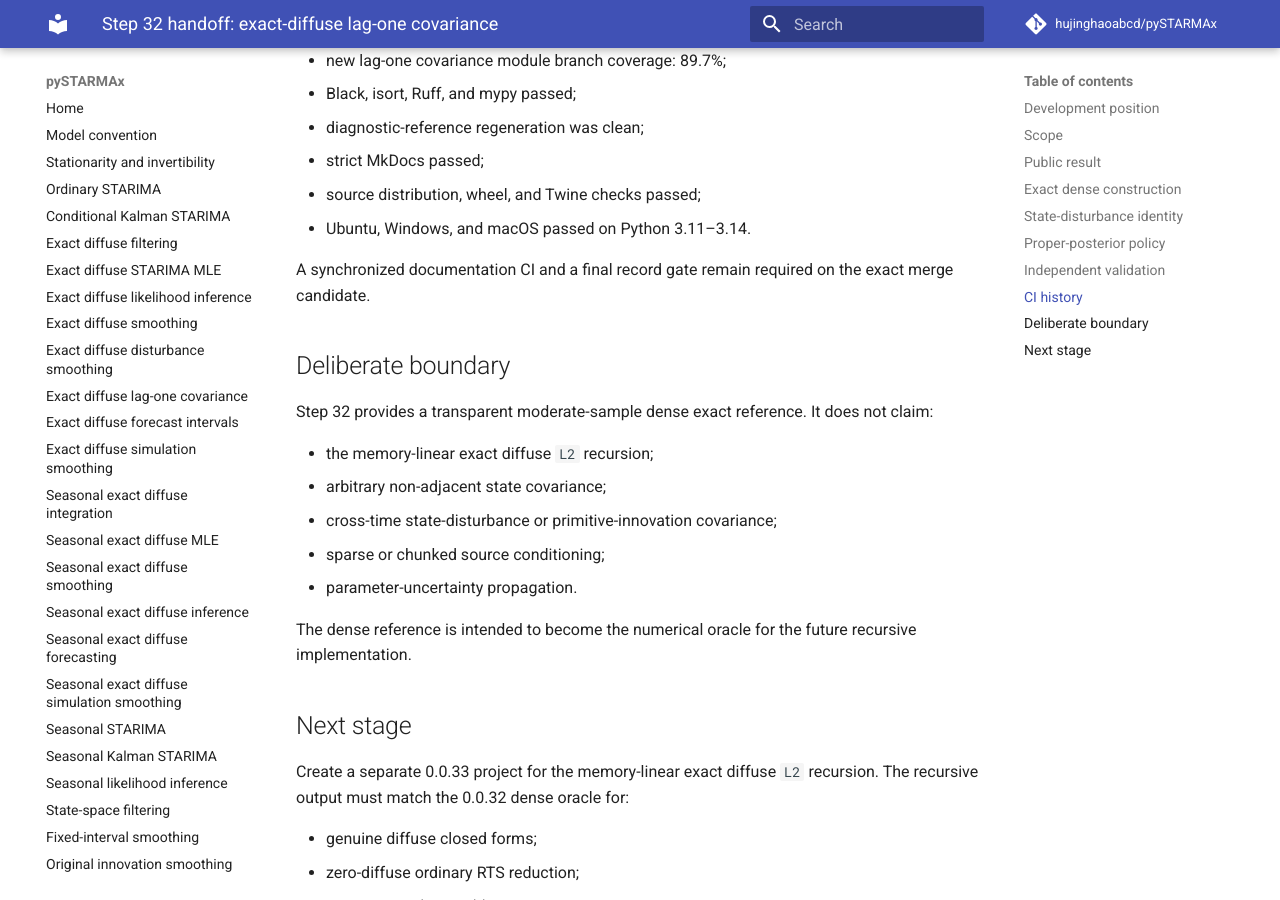
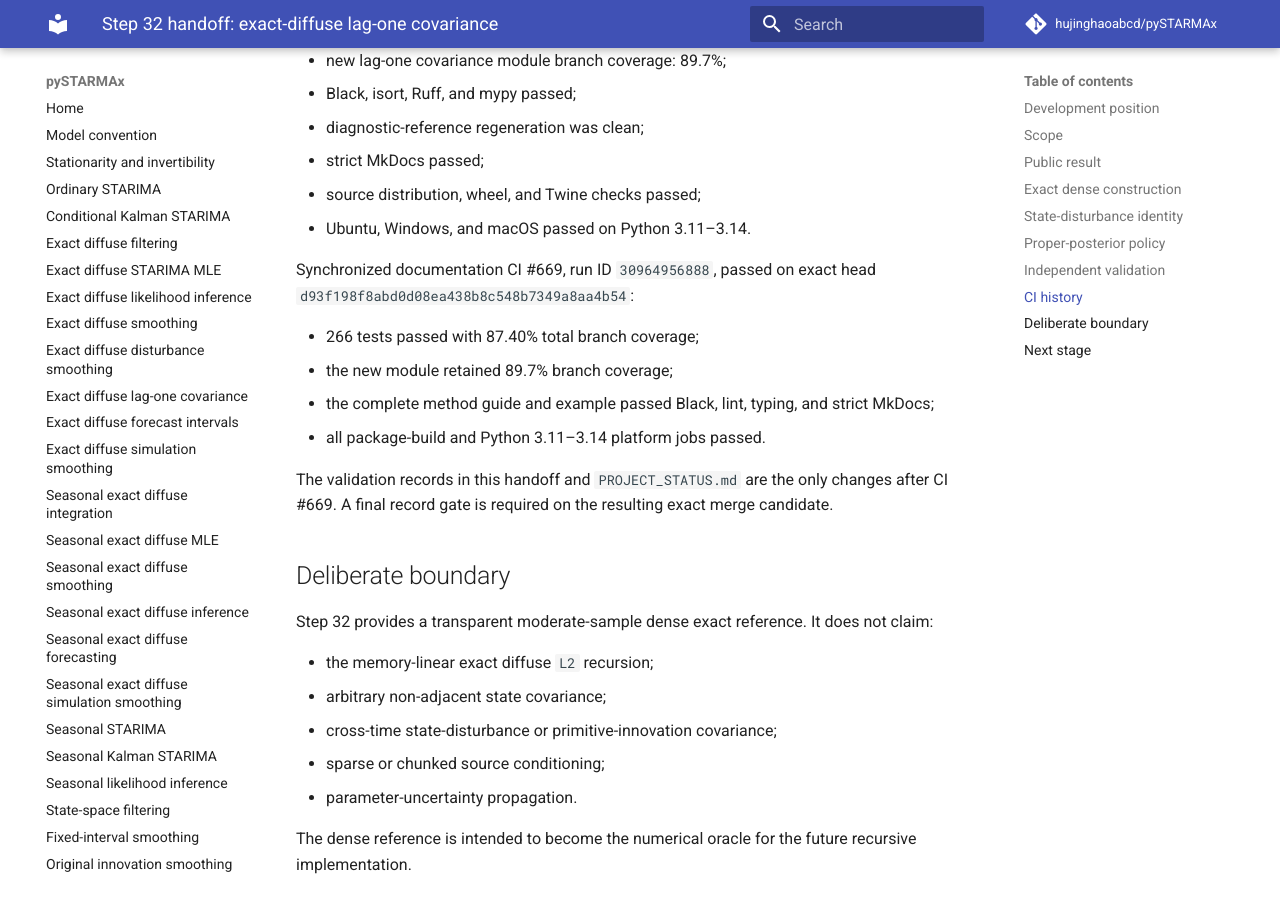
Before and after one commit to hujinghaoabcd/pySTARMAx, an MkDocs documentation site: the page built from docs/development/STEP_32_EXACT_DIFFUSE_LAG_ONE_COVARIANCE.md, in a window 1280 px wide and 900 px high, scrolled down 3688 px. Built offline with MkDocs 1.6.1 and Material for MkDocs 9.7.7, drawn with Linux system fonts in a browser that asks for light colours; comment, search, counter and statistics services are not loaded.

Commit message:
Record Step 32 documentation validation

```diff
--- a/docs/development/STEP_32_EXACT_DIFFUSE_LAG_ONE_COVARIANCE.md
+++ b/docs/development/STEP_32_EXACT_DIFFUSE_LAG_ONE_COVARIANCE.md
@@ -191,8 +191,18 @@ Authoritative implementation CI #660, run ID `30964497447`, passed on exact head
 - source distribution, wheel, and Twine checks passed;
 - Ubuntu, Windows, and macOS passed on Python 3.11–3.14.
 
-A synchronized documentation CI and a final record gate remain required on the
-exact merge candidate.
+Synchronized documentation CI #669, run ID `30964956888`, passed on exact head
+`d93f198f8abd0d08ea438b8c548b7349a8aa4b54`:
+
+- 266 tests passed with 87.40% total branch coverage;
+- the new module retained 89.7% branch coverage;
+- the complete method guide and example passed Black, lint, typing, and strict
+  MkDocs;
+- all package-build and Python 3.11–3.14 platform jobs passed.
+
+The validation records in this handoff and `PROJECT_STATUS.md` are the only
+changes after CI #669. A final record gate is required on the resulting exact
+merge candidate.
 
 ## Deliberate boundary
 
```
